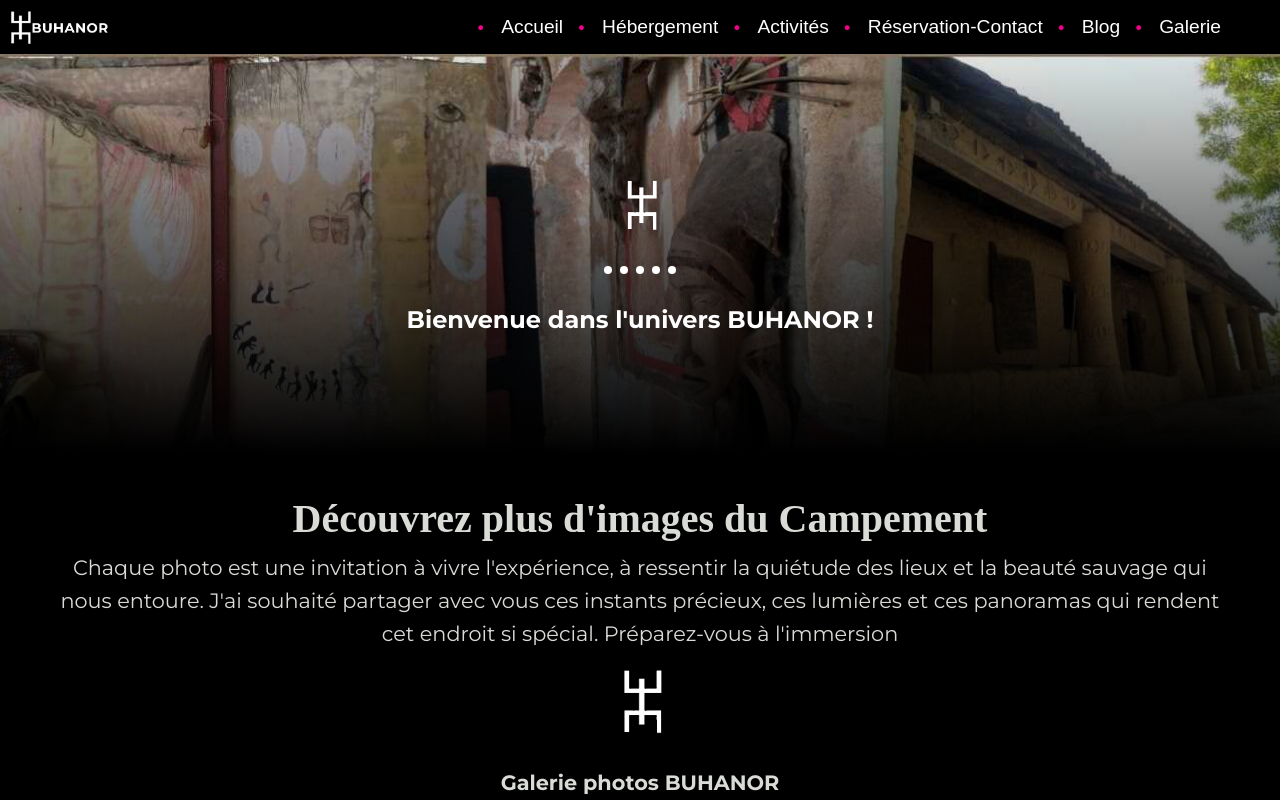
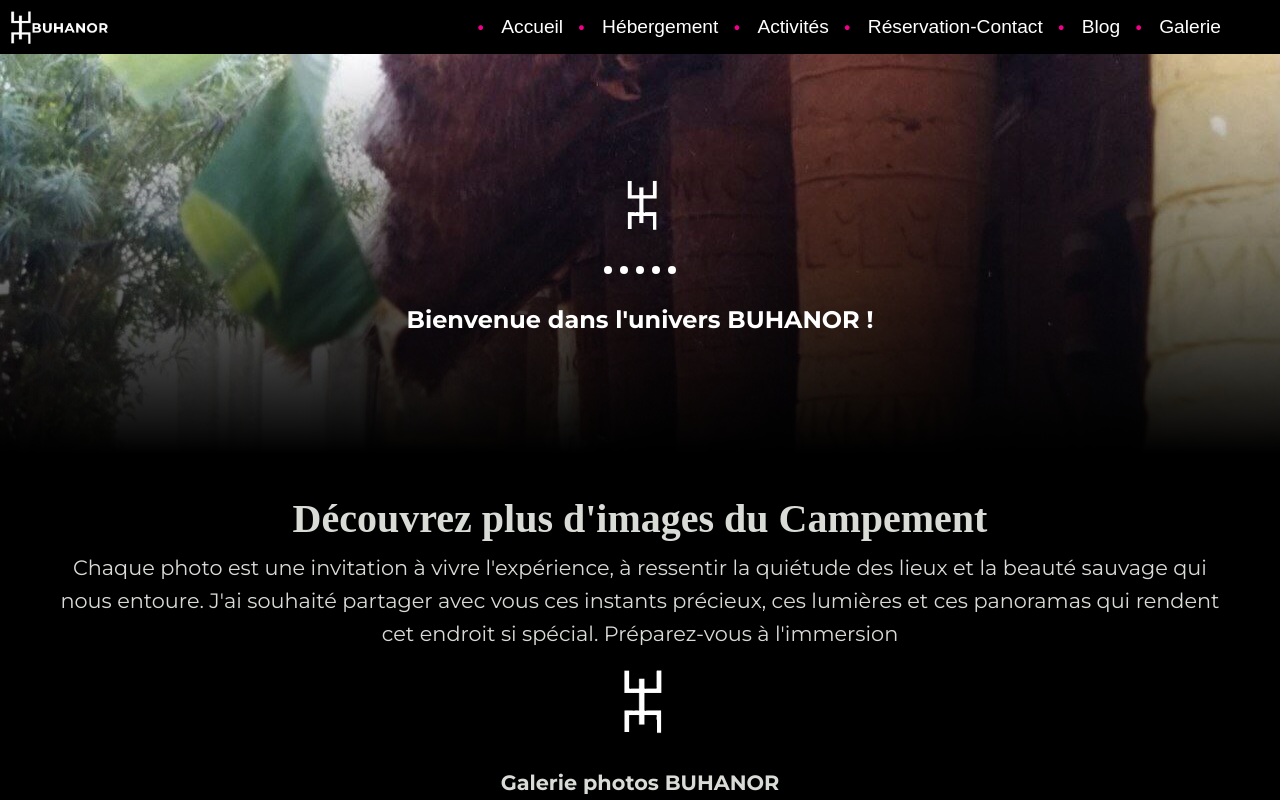
Before and after one commit to Diango-Dieme/campement-buhanor-website, a plain HTML site: page galerie.html in a window 1280 px wide. Shown: the top 800 px of the page. Drawn offline with Linux system fonts and the light colour scheme.

Commit message:
Campement Buhanor

```diff
--- a/galerie.css
+++ b/galerie.css
@@ -139,7 +139,7 @@
 /* ===== Section Hero ===== */
 .hero {
     /* Remplacez 'city-background.jpg' par le chemin de votre image */
-    background-image: linear-gradient(rgba(0, 0, 0, 0.1), rgba(0, 0, 0, 1)), url('batiment-traditionnel-art-diola-campement-buhanor.jpg');
+    background-image: linear-gradient(rgba(0, 0, 0, 0), rgba(0, 0, 0, 1)), url('maison-traditionnel-diola-campement-buhanor.jpg');
     height: 400px;
     background-position: center;
     background-size: cover;
```
Also changed, not shown: guide-ferry-aline-sitoe.html (+1 -1 lines).
